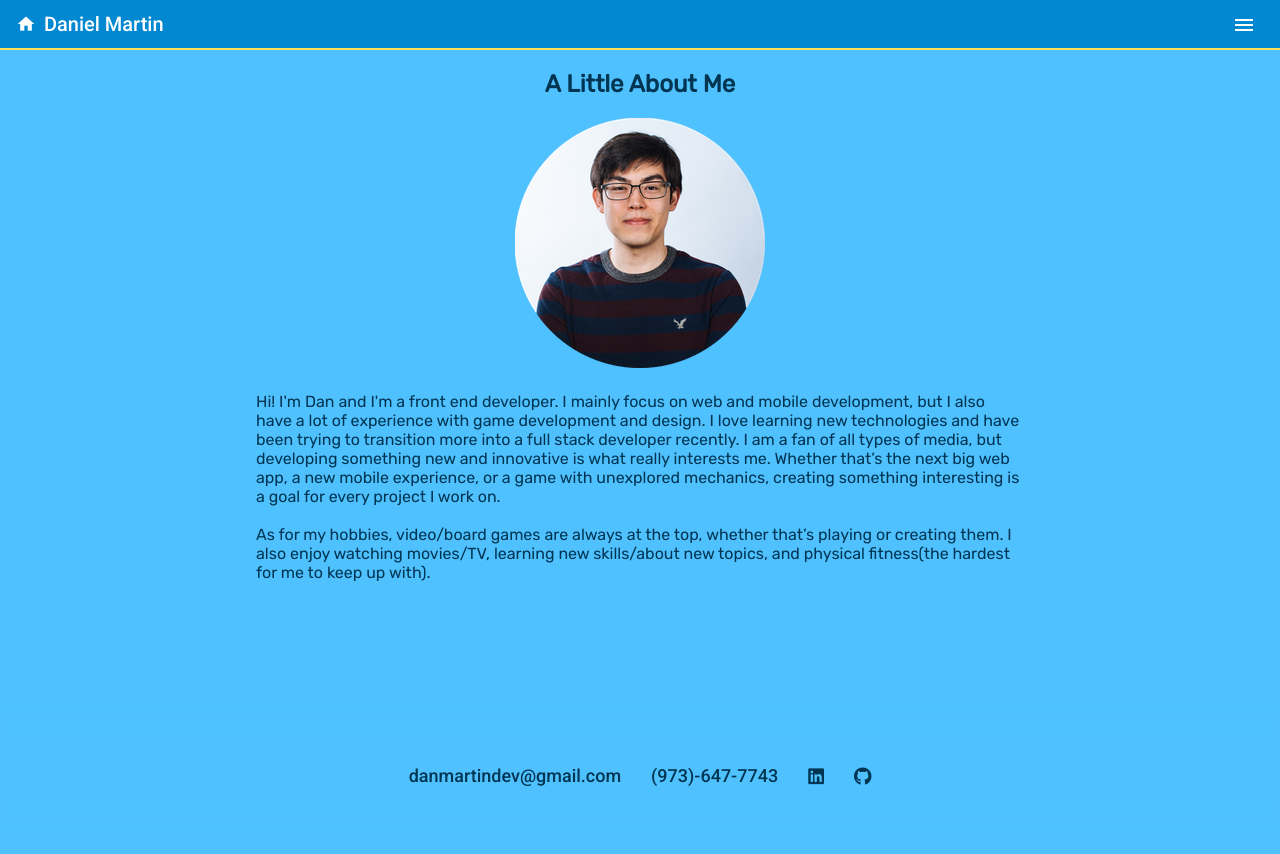
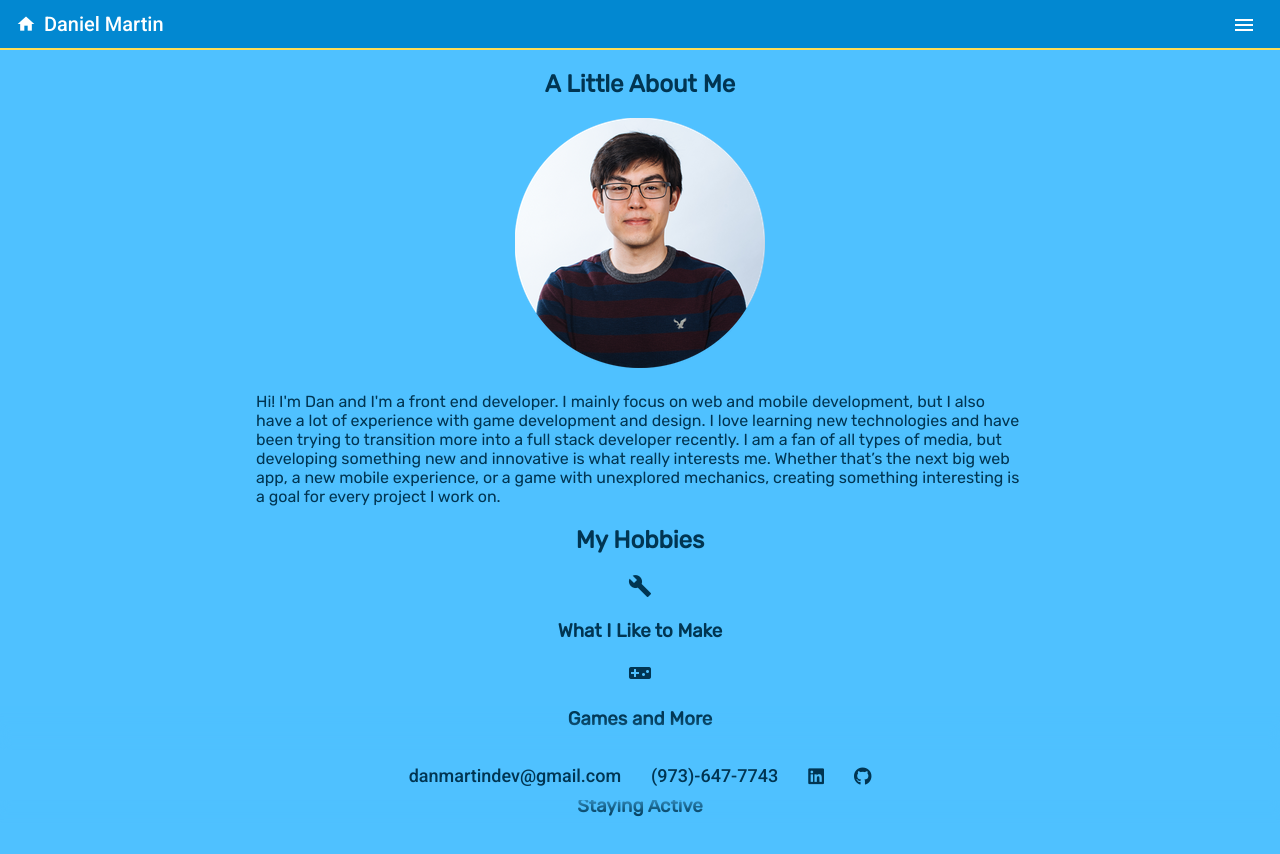
Before and after one commit to danmartindev/Portfolio, an Angular app: page /about in a window 1280 px wide. Shown: the top 854 px of the page. Before the commit the page ends 800 px from the top, so only its background shows below. Built offline with nearby package versions, Linux system fonts and the light colour scheme.

Commit message:
created a new hobbies section

```diff
--- a/src/app/about/about.component.html
+++ b/src/app/about/about.component.html
@@ -10,9 +10,29 @@
     innovative is what really interests me. Whether that’s the next big web app,
     a new mobile experience, or a game with unexplored mechanics, creating something
     interesting is a goal for every project I work on.
-    <br>
-    <br>
-    As for my hobbies, video/board games are always at the top, whether that’s playing or creating them.
-    I also enjoy watching movies/TV, learning new skills/about new topics, and physical fitness(the hardest for me to keep up with).
+  </div>
+
+  <div>
+    <h2>My Hobbies</h2>
+    <div id="hobby-wrap">
+      <div class="hobby">
+        <i class="material-icons clean-btn">build</i>
+        <h3>What I Like to Make</h3>
+        <div>
+
+        </div>
+      </div>
+      <div class="hobby">
+        <i class="material-icons clean-btn">videogame_asset</i>
+        <h3>Games and More</h3>
+
+      </div>
+      <div class="hobby">
+        <i class="material-icons clean-btn">fitness_center</i>
+        <h3>Staying Active</h3>
+
+      </div>
+    </div>
+
   </div>
 </div>
```
